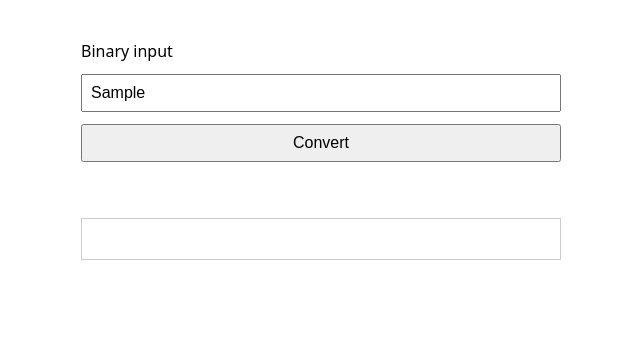
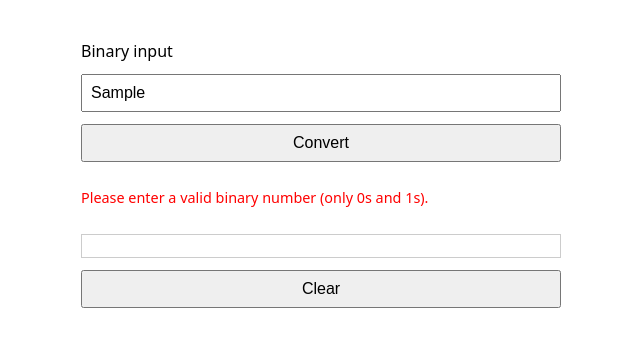
Before and after one commit to ValentinS29/bin2dec, a plain HTML site: page index.html in a window 1280 px wide. Both pictures are taken after typing "Sample" into the empty fields and a click on the button "Convert". Shown: the whole page, without its empty margins (319-959 px from the left). Drawn offline with Linux system fonts and the light colour scheme.

Commit message:
Added the logic and the main js file. Also added the clear button

```diff
--- a/index.html
+++ b/index.html
@@ -1,19 +1,27 @@
-<!doctype html>
+<!DOCTYPE html>
 <html lang="en">
   <head>
     <meta charset="utf-8" />
     <meta name="viewport" content="width=device-width,initial-scale=1" />
     <title>Bin2Dec</title>
-    <link rel="stylesheet" href="style.css">
+    <link rel="stylesheet" href="style.css" />
   </head>
   <body>
     <main class="wrap">
       <label for="binInput">Binary input</label>
-        <input id="binInput" type="text" inputmode="numeric" pattern="[01]*" placeholder="e.g. 1011" />
+      <input
+        id="binInput"
+        type="text"
+        inputmode="numeric"
+        pattern="[01]*"
+        placeholder="e.g. 1011"
+      />
       <button id="convertBtn" type="button">Convert</button>
       <p id="error" aria-live="polite"></p>
       <div id="output" aria-live="polite"></div>
-
+      <button id="clearBtn" type="button" aria-label="Clear input and output">
+        Clear
+      </button>
     </main>
 
     <script type="module" src="js/main.js"></script>
--- a/js/bin2dec.js
+++ b/js/bin2dec.js
@@ -0,0 +1,7 @@
+export function isValid(binaryString) {
+  return /^[01]+$/.test(binaryString);
+}
+
+export function convertToDecimal(binaryString) {
+  return parseInt(binaryString, 2);
+}
--- a/js/main.js
+++ b/js/main.js
@@ -0,0 +1,51 @@
+import { isValid, convertToDecimal } from "./bin2dec.js";
+
+const input = document.getElementById("binInput");
+const convertBtn = document.getElementById("convertBtn");
+const output = document.getElementById("output");
+const error = document.getElementById("error");
+const clearBtn = document.getElementById("clearBtn");
+
+function setError(message) {
+  error.textContent = message;
+  error.style.color = "red";
+}
+
+function setOutput(message) {
+  output.textContent = message;
+  output.style.color = "black";
+}
+
+function convert() {
+  const binaryString = input.value.trim();
+  if (!isValid(binaryString)) {
+    setError("Please enter a valid binary number (only 0s and 1s).");
+    setOutput("");
+    return;
+  }
+  const decimalValue = convertToDecimal(binaryString);
+  setOutput(`Decimal value: ${decimalValue}`);
+  setError("");
+}
+
+convertBtn.addEventListener("click", convert);
+
+clearBtn.addEventListener("click", () => {
+  input.value = "";
+  setOutput("");
+  setError("");
+});
+
+input.addEventListener("keypress", function (event) {
+  if (event.key === "Enter") {
+    convert();
+  }
+});
+
+input.addEventListener("input", () => {
+  if (input.value.trim() === "") {
+    setOutput("");
+    setError("");
+  }
+  convert();
+});
--- a/style.css
+++ b/style.css
@@ -1,5 +1,39 @@
-body{font-family:system-ui,Segoe UI,Roboto,sans-serif;padding:2rem}
-        .wrap{max-width:480px;margin:0 auto;display:grid;gap:.75rem}
-        input[type="text"]{padding:.5rem;font-size:1rem}
-        button{padding:.5rem 1rem;font-size:1rem}
-        #output{padding:.5rem;border:1px solid #ccc;min-height:1.5rem}
+* {
+  box-sizing: border-box;
+}
+
+body {
+  font-family: system-ui, Segoe UI, Roboto, sans-serif;
+  padding: 2rem;
+}
+.wrap {
+  max-width: 480px;
+  margin: 0 auto;
+  display: grid;
+  gap: 0.75rem;
+}
+input[type="text"] {
+  padding: 0.5rem;
+  font-size: 1rem;
+}
+
+input:focus {
+  outline: 2px solid #4f46e5;
+  outline-offset: 2px;
+}
+
+button {
+  padding: 0.5rem 1rem;
+  font-size: 1rem;
+}
+
+#error {
+  color: #b00020;
+  font-size: 0.9rem;
+}
+
+#output {
+  padding: 0.5rem;
+  border: 1px solid #ccc;
+  min-height: 1.5rem;
+}
```
Also changed, not shown: 1 other file. Lines whose indentation alone changed are shown as unchanged.
